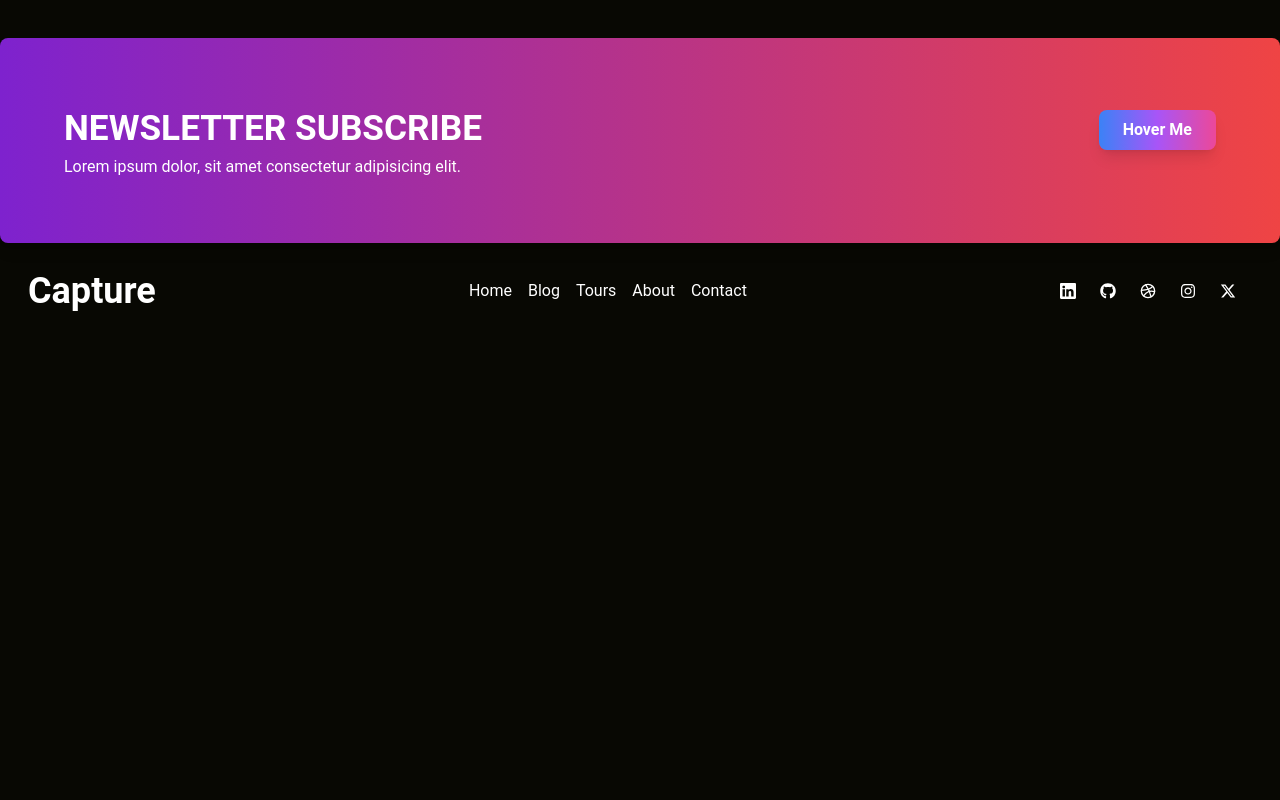
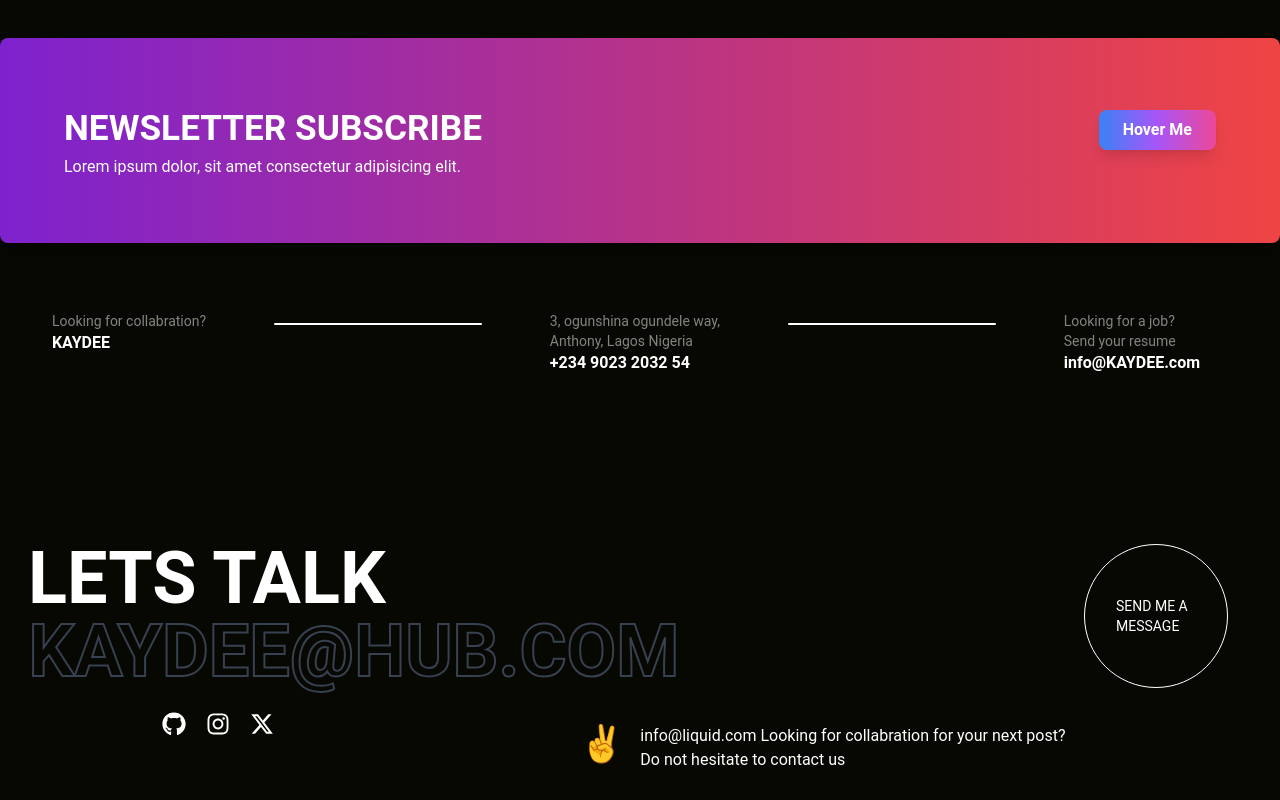
Before and after one commit to Simplevhick/Kevindavid, a Next.js app: page / in a window 1280 px wide. Shown: the part 3121-3921 px from the top of the page. Before the commit the page ends 3460 px from the top, so only its background shows below. Built offline with nearby package versions, Linux system fonts and the light colour scheme.

Commit message:
added the footer component

```diff
--- a/app/page.js
+++ b/app/page.js
@@ -4,7 +4,8 @@ import Hero from "@/components/Hero";
 import Tour from "@/components/Tour";
 // import Carousel from "@/components/Carousel";
 import About from "@/components/About"
-import Contact from "@/components/Contact"
+// import Contact from "@/components/Contact"
+import Footer from "@/components/Footer"
 
 
 
@@ -16,7 +17,8 @@ export default function Home() {
       <Tour />
       {/* <Carousel /> */}
       <About />
-      <Contact />
+      {/* <Contact /> */}
+      <Footer />
     </main>
   );
 }
--- a/components/About.jsx
+++ b/components/About.jsx
@@ -61,7 +61,7 @@ const About = () => {
         </div>
       </div>
 
-      <div className="md:flex md:justify-between lg:flex lg:justify-between lg:max-w-[100%] bg-gradient-to-r  from-purple-700 to-red-500 p-6 sm:p-8 mt-12 md:p-10 lg:p-12 xl:p-16 rounded-lg shadow-lg">
+      <div className="mb-10 md:flex md:justify-between lg:mb-14 lg:flex lg:justify-between lg:max-w-[100%] bg-gradient-to-r  from-purple-700 to-red-500 p-6 sm:p-8 mt-12 md:p-10 lg:p-12 xl:p-16 rounded-lg shadow-lg">
             <div>
                 <h3 className="text-[2rem] font-bold lg:text-[2.2rem] lg:font-bold md:text-[2.8rem] md:font-bold text-white">NEWSLETTER SUBSCRIBE</h3>
                 <p className="text-white">Lorem ipsum dolor, sit amet consectetur adipisicing elit.</p>
--- /dev/null
+++ b/components/Footer.jsx
@@ -0,0 +1,95 @@
+import Link from "next/link";
+import { FaGithub } from "react-icons/fa";
+import { FiDribbble } from "react-icons/fi";
+import { FaInstagram } from "react-icons/fa6";
+import { FaXTwitter } from "react-icons/fa6";
+
+const Footer = () => {
+  return (
+    <div className="text-white max-w-[1240px]">
+      <div className="">
+        <div className="ml-3 lg:flex lg:justify-around lg:ml-3 md:flex md:justify-around md:ml-3">
+          <div className="p-3 lg:p-3 md:p-3">
+            <div>
+              <p className="text-gray-200 opacity-55 text-md lg:text-gray-200 lg:opacity-55 lg:text-sm md:text-gray-200 md:opacity-55 md:text-sm">
+                Looking for collabration?
+              </p>
+            </div>
+            <h3 className="text-[1rem] font-bold">KAYDEE</h3>
+          </div>
+          <div className="hidden lg:w-[13rem] lg:block lg:h-[0.15rem] lg:bg-white lg:rounded lg:mt-[1.5rem] md:w-[9rem] md:block md:h-[0.15rem] md:bg-white md:rounded md:mt-[1.5rem]" />
+
+          <div className="p-3 lg:p-3 md:p-3">
+            <div className="">
+              <p className="text-gray-200 opacity-55 text-md lg:text-gray-200 lg:opacity-55 lg:text-sm md:text-gray-200 md:opacity-55 md:text-sm">
+                3, ogunshina ogundele way,
+              </p>
+              <p className="text-gray-200 opacity-55 text-md lg:text-gray-200 lg:opacity-55 lg:text-sm md:text-gray-200 md:opacity-55 md:text-sm">
+                Anthony, Lagos Nigeria
+              </p>
+            </div>
+            <h3 className="text-[1rem] font-bold">+234 9023 2032 54</h3>
+          </div>
+          <div className="hidden lg:w-[13rem] lg:block lg:h-[0.15rem] lg:bg-white lg:rounded lg:mt-[1.5rem] md:w-[9rem] md:block md:h-[0.15rem] md:bg-white md:rounded md:mt-[1.5rem]" />
+
+          <div className="p-3 lg:p-3 md:p-3">
+            <div>
+              <p className="text-gray-200 opacity-55 text-md lg:text-gray-200 lg:opacity-55 lg:text-sm md:text-gray-200 md:opacity-55 md:text-sm">
+                Looking for a job?
+              </p>
+              <p className="text-gray-200 opacity-55 text-md lg:text-gray-200 lg:opacity-55 lg:text-sm md:text-gray-200 md:opacity-55 md:text-sm">
+                Send your resume
+              </p>
+            </div>
+            <h3 className="text-[1rem] font-bold">info@KAYDEE.com</h3>
+          </div>
+        </div>
+      </div>
+
+      <div className="max-w-[1240px] flex flex-col-reverse items-center justify-center mt-[12%] ml-[1em] lg:max-w-[1240px] lg:flex lg:flex-row lg:items-center lg:m-3 lg:mt-[12%] lg:ml-[1em] md:max-w-[1240px] md:flex md:flex-row md:items-center md:m-3 md:mt-[12%] md:ml-[0.5rem]">
+        <div className="p-2 lg:p-2 md:p-[0.5rem] lg:flex-1 md:flex-1">
+          <h3 className="ml-12 text-[2.5rem] font-semibold lg:ml-1 lg:text-7xl lg:font-semibold md:text-5xl md:ml-1 md:font-semibold">
+            LETS TALK
+          </h3>
+          <h3 className="text-[2rem] text-gray-700 p-[0.5px] font-bold text-cs lg:text-7xl lg:text-gray-700 lg:ml-1 lg:font-bold lg:text-cs md:text-5xl md:ml-1 md:text-gray-700 md:font-bold md:text-cs">
+            KAYDEE@HUB.COM
+          </h3>
+        </div>
+
+        <Link href="">
+          <div className="w-[10rem] flex justify-center items-center h-[10rem] bg-black-500 rounded-[50%] border border-white lg:w-[9rem] lg:flex lg:justify-center lg:items-center lg:h-[9rem] lg:bg-black-500 lg:rounded-[50%] lg:border lg:border-white md:w-[11rem] md:flex md:justify-center md:items-center md:h-[11rem] md:bg-black-500 md:rounded-[50%] md:border md:border-white">
+            <p className="text-sm w-20 lg:text-sm lg:w-20 md:text-md md:w-20 font-normal">
+              SEND ME A MESSAGE
+            </p>
+          </div>
+        </Link>
+      </div>
+
+      <div className="m-4 justify-around lg:flex lg:m-4 lg:justify-around md:flex md:m-4 md:justify-around">
+        <div className="flex justify-evenly lg:flex lg:gap-5 md:flex md:gap-5">
+          <Link href="https://github.com">
+            <FaGithub className="text-2xl" />
+          </Link>
+          <Link href="https://instagram.com">
+            <FaInstagram className="text-2xl" />
+          </Link>
+          <Link href="https://twitter.com">
+            <FaXTwitter className="text-2xl" />
+          </Link>
+        </div>
+
+        <div className="flex gap-1 p-3 items-start lg:flex lg:gap-4 lg:items-start md:flex md:gap-4 md:items-start">
+          <div>
+            <p className="text-4xl">✌️</p>
+          </div>
+          <div className="">
+            <p>info@liquid.com Looking for collabration for your next post?</p>
+            <p>Do not hesitate to contact us</p>
+          </div>
+        </div>
+      </div>
+    </div>
+  );
+};
+
+export default Footer;
```
Also changed, not shown: 2 other files (tests, documents, lock files or other folders).
